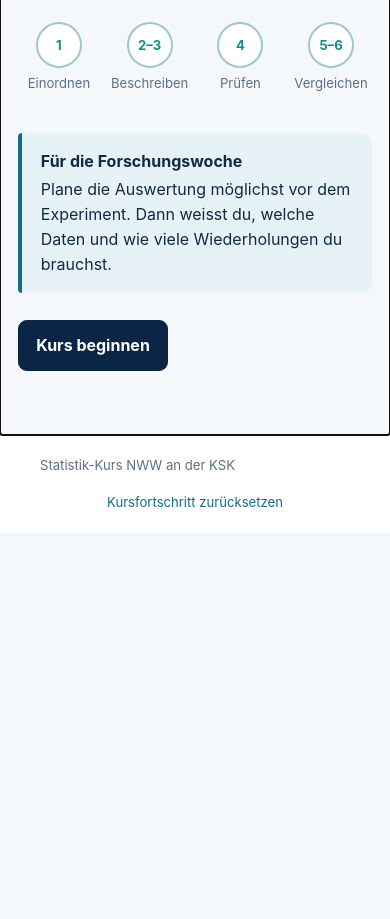
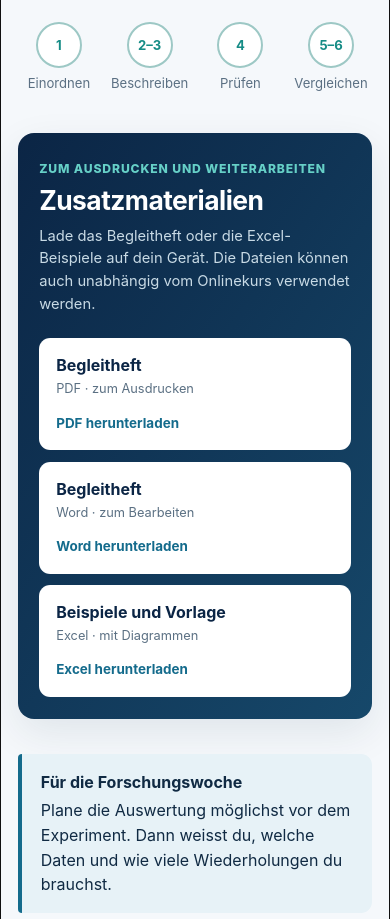
Before and after one commit to ehmseb/Statistik_Kurs_I, a website: page index.html in a window 390 px wide. Shown: the part 760-1679 px from the top of the page. Before the commit the page ends 1293 px from the top, so only its background shows below. Drawn offline with Linux system fonts and the light colour scheme.

Commit message:
Add files via upload

```diff
--- a/index.html
+++ b/index.html
@@ -58,6 +58,19 @@
           <div><b>4</b><span>Prüfen</span></div><i></i>
           <div><b>5–6</b><span>Vergleichen</span></div>
         </div>
+
+        <section class="downloads-panel" aria-labelledby="downloads-title">
+          <div class="downloads-copy">
+            <span>Zum Ausdrucken und Weiterarbeiten</span>
+            <h2 id="downloads-title">Zusatzmaterialien</h2>
+            <p>Lade das Begleitheft oder die Excel-Beispiele auf dein Gerät. Die Dateien können auch unabhängig vom Onlinekurs verwendet werden.</p>
+          </div>
+          <div class="download-grid">
+            <a class="download-card" href="materialien/Statistik_Kurs_NWW_Begleitheft.pdf" download><b>Begleitheft</b><span>PDF · zum Ausdrucken</span><strong>PDF herunterladen</strong></a>
+            <a class="download-card" href="materialien/Statistik_Kurs_NWW_Begleitheft.docx" download><b>Begleitheft</b><span>Word · zum Bearbeiten</span><strong>Word herunterladen</strong></a>
+            <a class="download-card" href="materialien/Statistik_Kurs_NWW_Beispiele.xlsx" download><b>Beispiele und Vorlage</b><span>Excel · mit Diagrammen</span><strong>Excel herunterladen</strong></a>
+          </div>
+        </section>
 
         <aside class="note blue"><strong>Für die Forschungswoche</strong> Plane die Auswertung möglichst vor dem Experiment. Dann weisst du, welche Daten und wie viele Wiederholungen du brauchst.</aside>
         <button class="primary next" data-next="labor1">Kurs beginnen</button>
@@ -407,6 +420,11 @@
           </div>
           <button class="complete-btn" data-complete="example">Beispiel verstanden</button>
         </div>
+
+        <aside class="downloads-reminder">
+          <div><strong>Materialien für die Auswertung</strong><span>Begleitheft ausdrucken oder die Excel-Vorlage für eure eigenen Daten öffnen.</span></div>
+          <div><a href="materialien/Statistik_Kurs_NWW_Begleitheft.pdf" download>PDF</a><a href="materialien/Statistik_Kurs_NWW_Begleitheft.docx" download>Word</a><a href="materialien/Statistik_Kurs_NWW_Beispiele.xlsx" download>Excel</a></div>
+        </aside>
       </section>
     </main>
   </div>
--- a/styles.css
+++ b/styles.css
@@ -59,6 +59,22 @@ h3 { margin: 0 0 .45rem; font-size: 1.15rem; }
 .route-map div { display: flex; flex-direction: column; align-items: center; gap: .3rem; font-size: .82rem; color: var(--muted); }
 .route-map b { display: grid; place-items: center; width: 46px; height: 46px; border: 2px solid #9dc8c5; border-radius: 50%; color: var(--teal); background: white; }
 .route-map i { height: 2px; background: #b8cfda; }
+.downloads-panel { display: grid; grid-template-columns: minmax(220px, .85fr) 1.55fr; gap: 1.4rem; margin: 2.2rem 0; padding: 1.35rem; border-radius: 1rem; color: white; background: linear-gradient(125deg, var(--navy), #16486a); box-shadow: var(--shadow); }
+.downloads-copy > span { color: #66d0c7; font-size: .76rem; font-weight: 850; letter-spacing: .07em; text-transform: uppercase; }
+.downloads-copy h2 { margin: .35rem 0 .55rem; color: white; font-size: 1.65rem; letter-spacing: -.02em; }
+.downloads-copy p { margin: 0; color: #c8dae5; font-size: .92rem; }
+.download-grid { display: grid; grid-template-columns: repeat(3, 1fr); gap: .7rem; }
+.download-card { display: flex; min-width: 0; flex-direction: column; padding: 1rem; border: 1px solid rgba(255,255,255,.18); border-radius: .7rem; color: var(--navy); background: white; text-decoration: none; transition: transform .18s ease, box-shadow .18s ease; }
+.download-card:hover, .download-card:focus-visible { transform: translateY(-2px); box-shadow: 0 10px 24px rgba(3,20,38,.25); }
+.download-card b { line-height: 1.25; }
+.download-card span { margin: .25rem 0 .85rem; color: var(--muted); font-size: .8rem; }
+.download-card strong { margin-top: auto; color: var(--blue); font-size: .84rem; }
+.downloads-reminder { display: flex; justify-content: space-between; align-items: center; gap: 1rem; margin-top: 2rem; padding: 1.1rem 1.2rem; border: 1px solid var(--line); border-left: 4px solid var(--teal); border-radius: .65rem; background: white; }
+.downloads-reminder div:first-child { display: flex; flex-direction: column; }
+.downloads-reminder span { color: var(--muted); font-size: .9rem; }
+.downloads-reminder div:last-child { display: flex; flex-wrap: wrap; gap: .45rem; }
+.downloads-reminder a { padding: .5rem .7rem; border: 1px solid #9db0bf; border-radius: .45rem; color: var(--navy); background: #f5f8fa; font-weight: 750; text-decoration: none; }
+.downloads-reminder a:hover, .downloads-reminder a:focus-visible { border-color: var(--teal); color: var(--teal); background: #eef8f7; }
 .note { margin: 1.7rem 0; padding: 1rem 1.2rem; border-left: 4px solid; border-radius: .25rem .7rem .7rem .25rem; }
 .note strong { display: block; margin-bottom: .2rem; }
 .note.blue { background: #e7f2f7; border-color: var(--blue); }
@@ -275,6 +291,9 @@ footer button { border: 0; color: var(--blue); background: transparent; }
   .case-steps, .research-form { grid-template-columns: 1fr; }
   .data-columns, .data-summary { grid-template-columns: 1fr; }
   .research-form .full { grid-column: auto; }
+  .downloads-panel { grid-template-columns: 1fr; }
+  .download-grid { grid-template-columns: repeat(3, 1fr); }
+  .downloads-reminder { align-items: flex-start; flex-direction: column; }
 }
 @media (max-width: 590px) {
   .brand span:last-child, #progressLabel { display: none; }
@@ -282,6 +301,7 @@ footer button { border: 0; color: var(--blue); background: transparent; }
   .path-choice, .spread-compare, .hypothesis-pair, .rule-grid, .finder-grid, .why-normal, .significance-explainer > div { grid-template-columns: 1fr; }
   .route-map { grid-template-columns: repeat(4, 1fr); gap: .5rem; }
   .route-map i { display: none; }
+  .download-grid { grid-template-columns: 1fr; }
   .quiz-item { grid-template-columns: 1fr; }
   .table-row { grid-template-columns: 1fr; gap: .25rem; }
   .table-head { display: none; }
```
Also changed, not shown: 1 other file.
